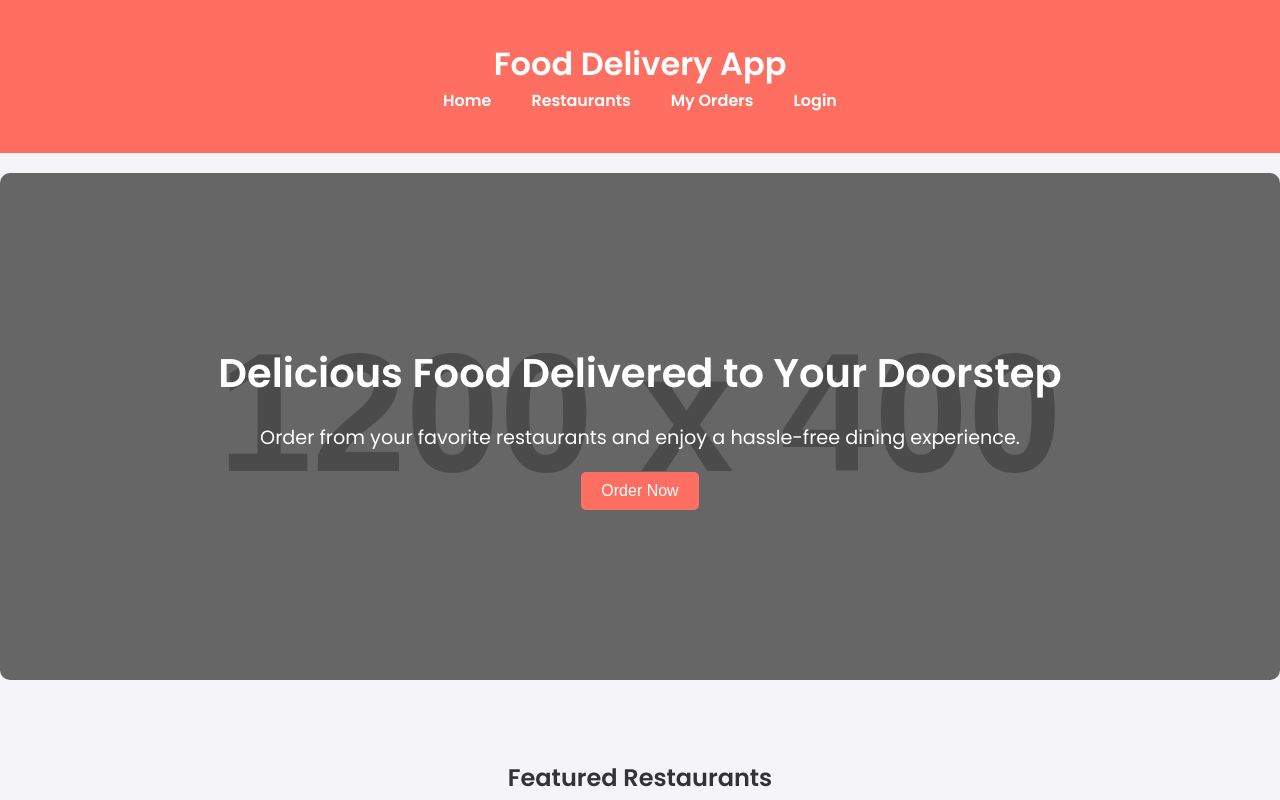
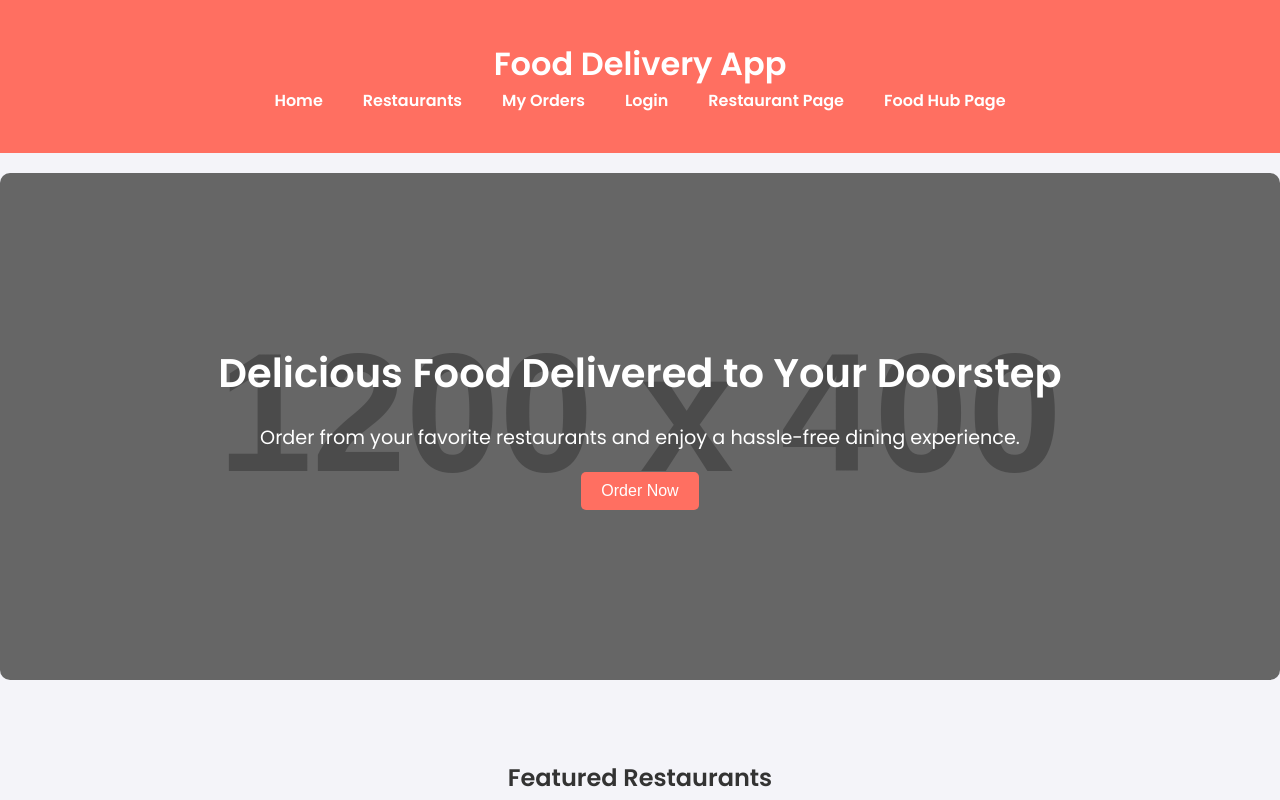
Before and after one commit to sansvishu/FoodHub, a plain HTML site: page Index.html in a window 1280 px wide. Shown: the top 800 px of the page. Drawn offline with Linux system fonts and the light colour scheme; placeholder pictures from the web are drawn by us.

Commit message:
Update Index.html

```diff
--- a/Index.html
+++ b/Index.html
@@ -291,6 +291,8 @@
                     <li><a href="#restaurants">Restaurants</a></li>
                     <li><a href="#orders">My Orders</a></li>
                     <li><a href="#login">Login</a></li>
+                    <li><a href="pages/restaurant.html">Restaurant Page</a></li>
+                    <li><a href="pages/foodhub.html">Food Hub Page</a></li>
                 </ul>
             </nav>
         </div>
```
